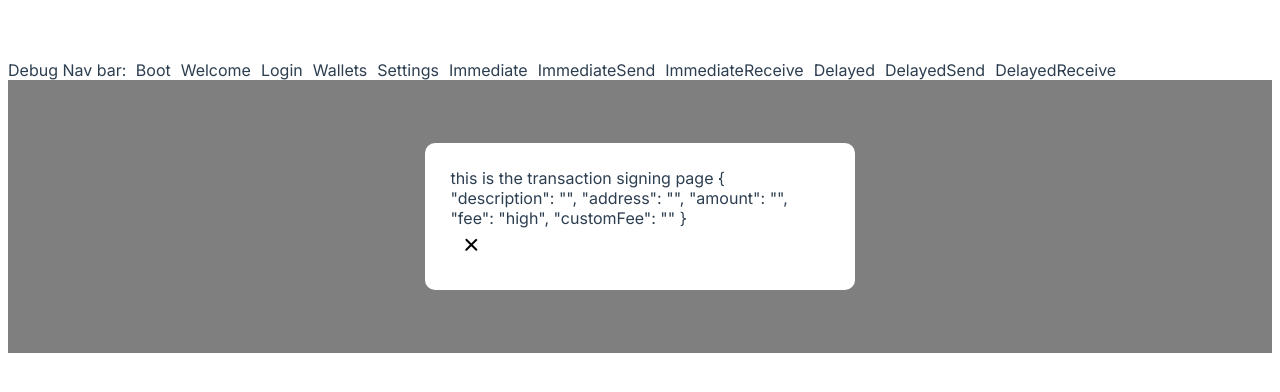
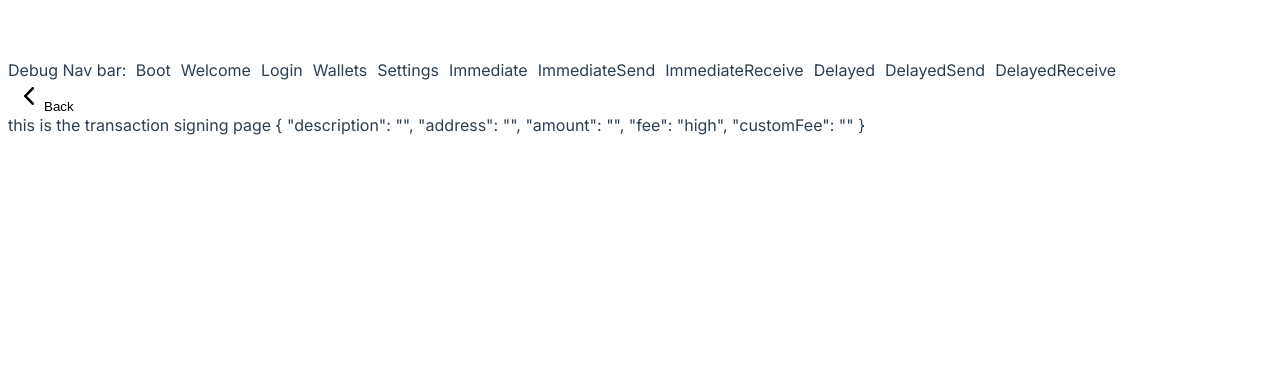
Before and after one commit to epiccurious/arctica-frontend, a Vue app: page /wallets/immediate/send in a window 1280 px wide. Both pictures are taken after a click on the button "Continue". Shown: the top 392 px of the page. Built offline with nearby package versions, Linux system fonts and the light colour scheme.

Commit message:
styling on sign component

```diff
--- a/src/components/Sign.vue
+++ b/src/components/Sign.vue
@@ -1,9 +1,12 @@
 <template>
 <div class="page">
     <div class="display_block">
+        <div id="back_button">
+            <button class="btnclose" @click="$emit('closeOut')"><img src="@/assets/carat_left.png">Back</button>
+        </div>
         this is the transaction signing page
         {{ this.transaction }}
-        <button class="btnclose" @click="$emit('closeOut')"><img src="@/assets/X.png"></button>
+
 
     </div>
 </div>
@@ -23,18 +26,6 @@ export default {
     flex-direction:column;
     justify-content: center;
     align-items: flex-start;
-    width:30%;
-    padding:2%;
-    margin: 0 auto;
-    background: #FFFFFF;
-    border-radius:10px;
-}
-.page{
-  width:100%;
-  padding-top:5%;
-  padding-bottom:5%;
-  background: rgba(0, 0, 0, 0.5);
-  margin: 0 auto;
 }
 
 </style>
--- a/src/views/immediate/Send.vue
+++ b/src/views/immediate/Send.vue
@@ -44,7 +44,6 @@
             <button @click="addRecipient()" class="btn2">Add another recipient</button>
             <button @click="continueFn(description, address, amount, fee, customFee)" class="btn">Continue</Button>
         </div>
-        <p>{{ this.transaction }}</p>
     </div>
 </div>
 </template>
@@ -66,6 +65,7 @@ export default {
             this.transaction = {description:description, address:address, amount:amount, fee:fee, customFee:customFee}
             this.txConstructed(this.transaction)
         },
+        // eventually the continueFn() should construct and return the PSBT
         txConstructed(transaction){
             this.constructed = transaction
         },
```
Also changed, not shown: src/assets/carat_left.png (added).
